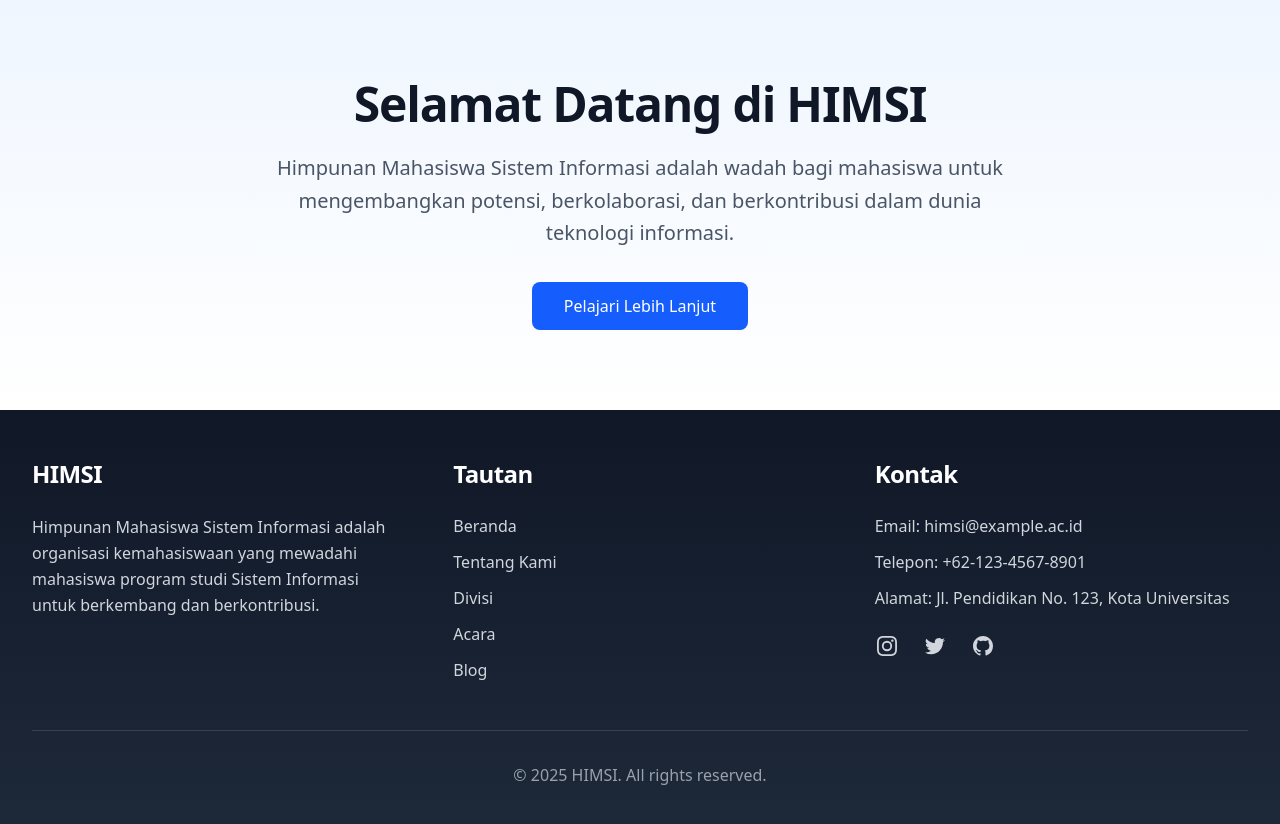
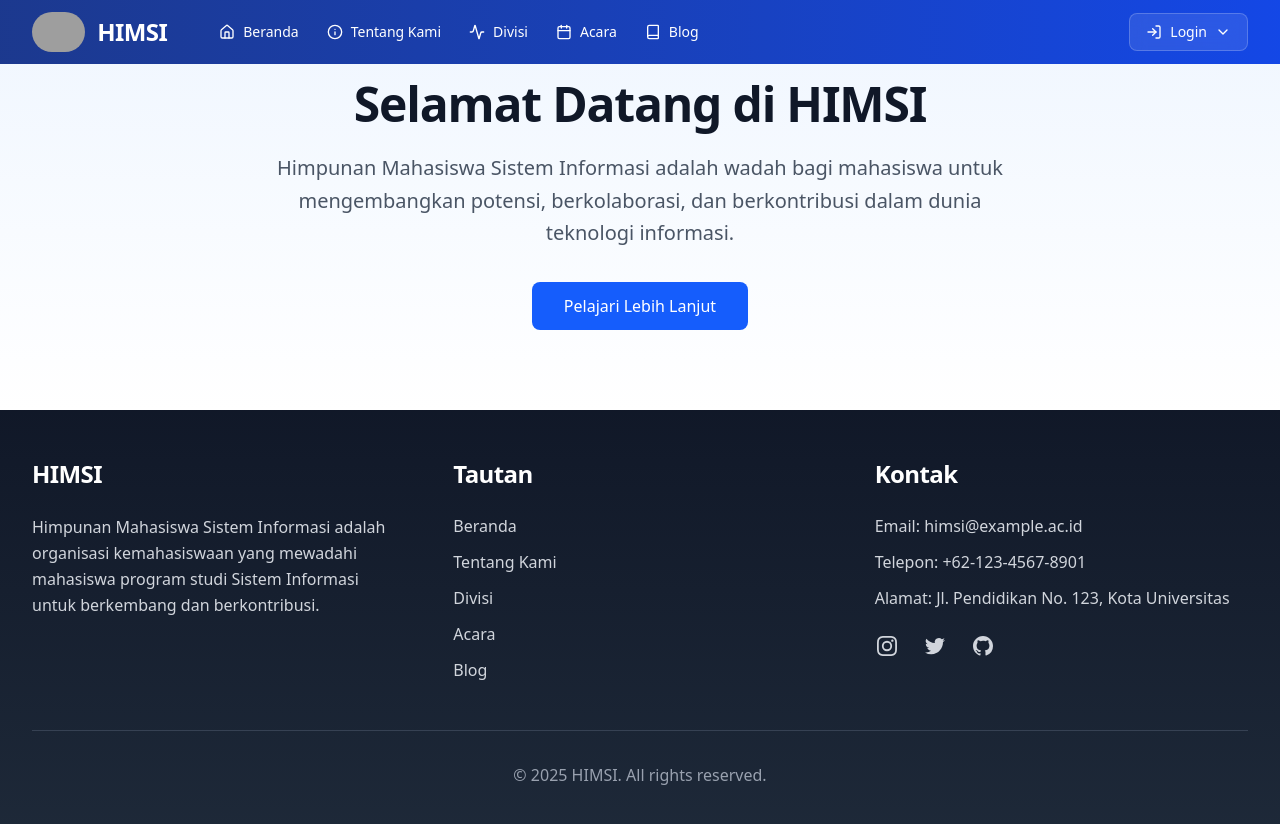
Before and after one commit to ristek-himsi/himsi-webapp, a Next.js app: page / in a window 1280 px wide. Shown: the top 824 px of the page. Built offline with nearby package versions, Linux system fonts and the light colour scheme; grey boxes are pictures that could not be loaded.

Commit message:
perbaikan navbar user

```diff
--- a/src/app/layout.js
+++ b/src/app/layout.js
@@ -1,5 +1,5 @@
 import "./globals.css";
-// import Navbar from "@/components/Navbar";
+import Navbar from "@/components/Navbar";
 import Footer from "@/components/Footer";
 
 export const metadata = {
@@ -12,7 +12,7 @@ export default function RootLayout({ children }) {
     <html className="scroll-smooth">
       <body className="font-inter text-gray-900 bg-gray-50">
         <div className="flex flex-col min-h-screen">
-          {/* <Navbar /> */}
+          <Navbar />
           <main className="flex-grow">{children}</main>
           <Footer />
         </div>
```
